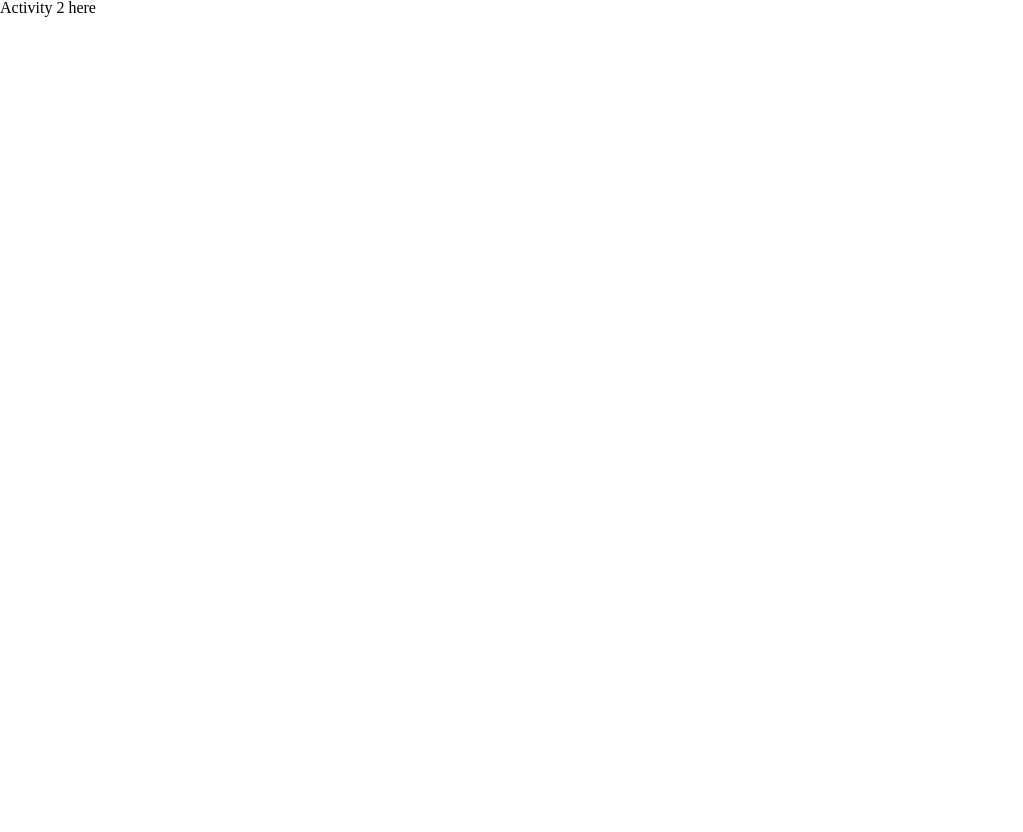
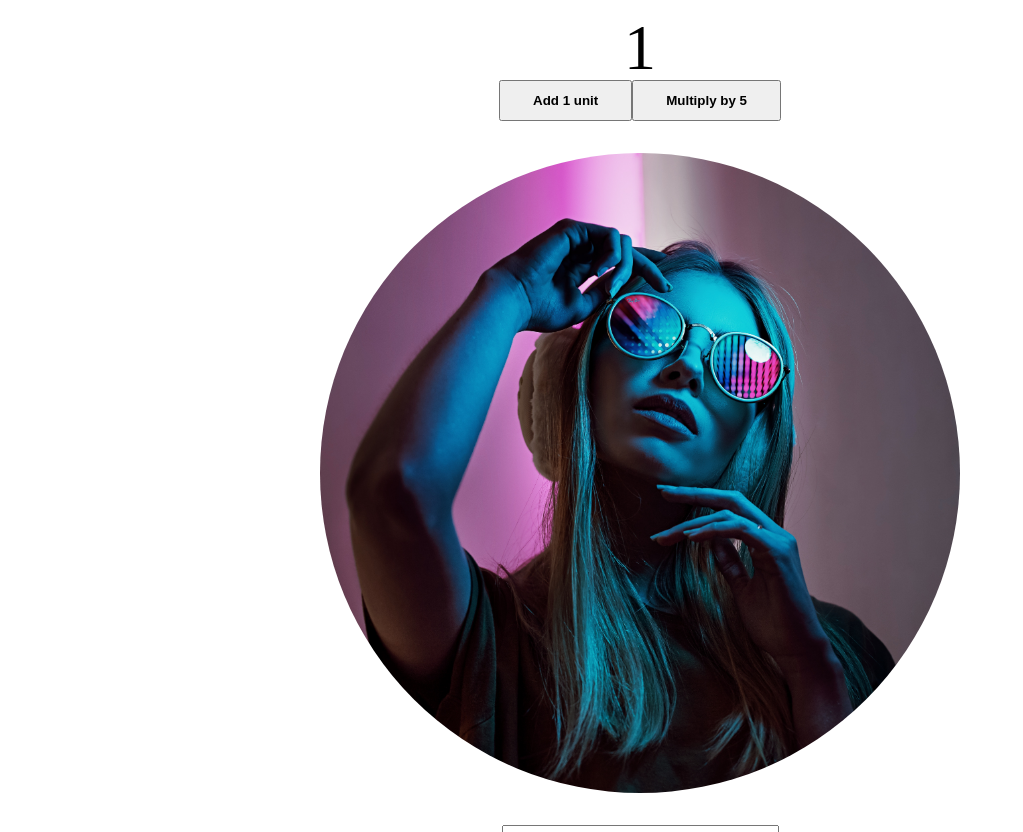
Before and after one commit to AJ-Romera/react-practice, a React (Create React App) app: page / in a window 1280 px wide. Shown: the top 832 px of the page, without its empty margins (0-1023 px from the left). Before the commit the page ends 800 px from the top, so only its background shows below. Built offline with nearby package versions, Linux system fonts and the light colour scheme.

Commit message:
CHNG: Mades Activity 2

```diff
--- a/src/App.css
+++ b/src/App.css
@@ -20,7 +20,6 @@ main {
   -ms-border-radius: 1rem;
   -o-border-radius: 1rem;
 }
-
 .card__image {
   width: 95%;
   height: 90%;
@@ -30,8 +29,36 @@ main {
   -ms-border-radius: 1rem;
   -o-border-radius: 1rem;
 }
-
 .card__name {
   font-family: "Franklin Gothic Medium", "Arial Narrow", Arial, sans-serif;
   font-size: 1.25rem;
 }
+
+/* Activity 2 Styles */
+
+.container {
+  display: flex;
+  flex-direction: column;
+  align-items: center;
+  margin-top: 1rem;
+}
+.container__counter {
+  font-size: 4rem;
+}
+.container__button {
+  padding: 0.7rem 2rem;
+  font-weight: bold;
+}
+.container__img {
+  width: 80%;
+  max-width: 40rem;
+  margin: 2rem 0;
+  border-radius: 100%;
+  -webkit-border-radius: 100%;
+  -moz-border-radius: 100%;
+  -ms-border-radius: 100%;
+  -o-border-radius: 100%;
+}
+.container__imput {
+  padding: 0.5rem 3rem;
+}
--- a/src/App.jsx
+++ b/src/App.jsx
@@ -1,8 +1,8 @@
-import React from "react";
+import React, { useRef } from "react";
 import "./App.css";
-/* import img1 from "./assets/images/asa-yuri.jpg";
+import img1 from "./assets/images/asa-yuri.jpg";
 import img2 from "./assets/images/mikael.jpg";
-import img3 from "./assets/images/menta.jpg"; */
+import img3 from "./assets/images/menta.jpg";
 
 /* Activity 1:
 
@@ -29,10 +29,57 @@ function App() {
 /* Activity 2 */
 
 function App() {
+  let useCounter = useRef();
+
+  function changeImage(e) {
+    e.target.src.includes("yuri")
+      ? (e.target.src = img2)
+      : e.target.src.includes("mikael")
+      ? (e.target.src = img3)
+      : (e.target.src = img1);
+  }
+  const add1 = () => {
+    useCounter.current.innerHTML++;
+    if (useCounter.current.innerHTML >= 10) {
+      useCounter.current.innerHTML = 1;
+    }
+    if (useCounter.current.innerHTML >= 8) {
+      useCounter.current.style.backgroundColor = "red";
+    } else {
+      useCounter.current.style.backgroundColor = "transparent";
+    }
+  };
+  const multiplyBy5 = () => {
+    useCounter.current.innerHTML *= 5;
+  };
+  const reflectOnCounter = (e) => {
+    useCounter.current.innerHTML = e.target.value;
+  };
   return (
-    <>
-      <p>Activity 2 here</p>
-    </>
+    <div className="container">
+      <span className="container__counter" ref={useCounter}>
+        1
+      </span>
+      <div>
+        <button className="container__button" onClick={add1}>
+          Add 1 unit
+        </button>
+        <button className="container__button" onClick={multiplyBy5}>
+          Multiply by 5
+        </button>
+      </div>
+      <img
+        className="container__img"
+        src={img1}
+        alt="Nice people"
+        onClick={changeImage}
+      />
+      <input
+        className="container__imput"
+        type="text"
+        onChange={reflectOnCounter}
+      />
+    </div>
   );
 }
 
```
